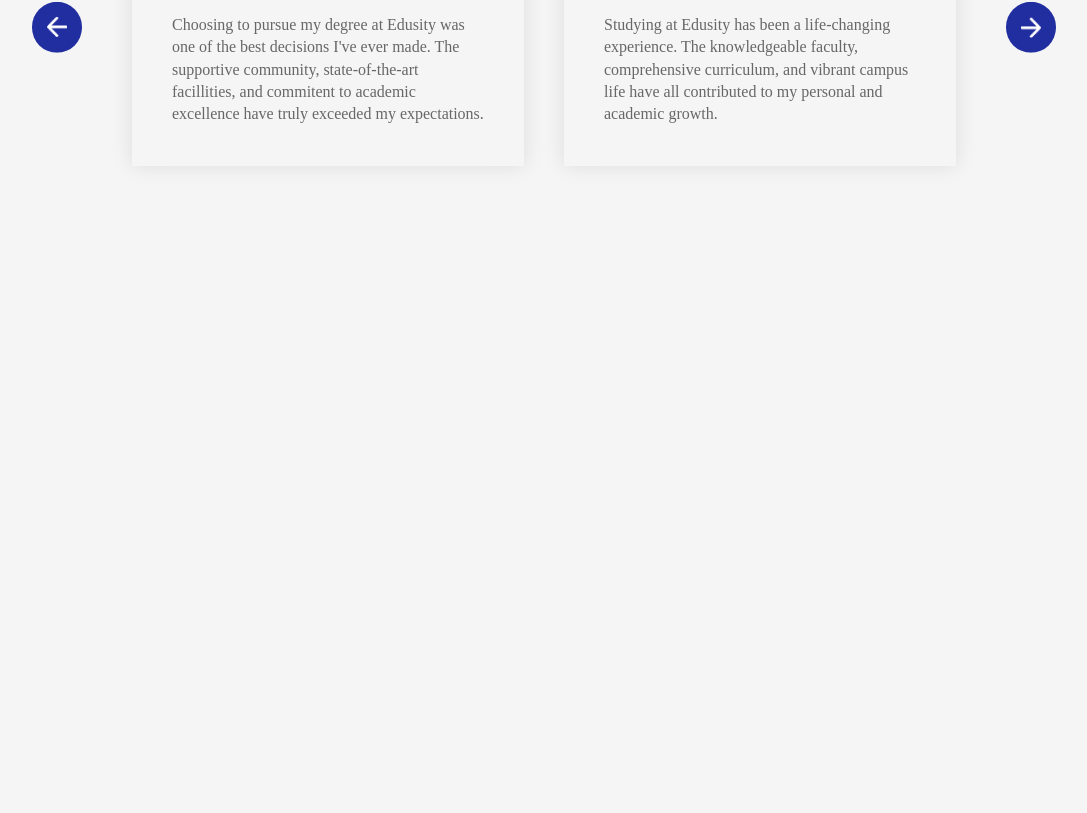
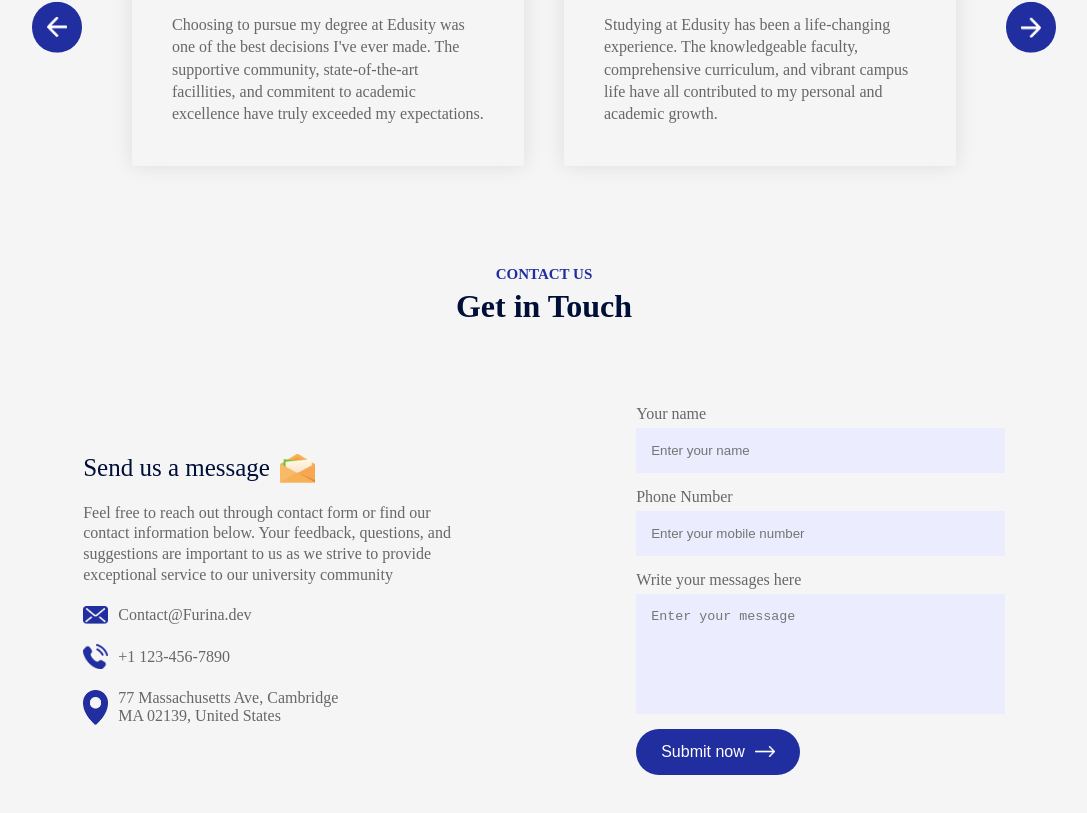
Before and after one commit to universyu/completeRespon, a React (Vite) app: page / in a window 1280 px wide. Shown: the part 2703-3516 px from the top of the page, without its empty margins (96-1183 px from the left). Before the commit the page ends 2969 px from the top, so only its background shows below. Built offline with nearby package versions, Linux system fonts and the light colour scheme.

Commit message:
添加Contact

```diff
--- a/src/App.jsx
+++ b/src/App.jsx
@@ -6,6 +6,7 @@
 import About from "./Components/About/About.jsx";
 import Campus from "./Components/Campus/Campus.jsx";
 import Testimonials from "./Components/Testimonials/Testimonials.jsx";
+import Contact from "./Components/Contact/Contact.jsx";
 
 const App = () => {
     return (
@@ -20,6 +21,8 @@
                 <Campus />
                 <Title subTitle={'TESTIMONIALS'} title={'What Student Says'}></Title>
                 <Testimonials />
+                <Title subTitle={'Contact us'} title={'Get in Touch'}></Title>
+                <Contact />
             </div>
 
         </div>
--- /dev/null
+++ b/src/Components/Contact/Contact.css
@@ -0,0 +1,51 @@
+.contact{
+    margin: 80px auto;
+    max-width: 90%;
+    display: flex;
+    align-items: center;
+    justify-content: space-between;
+}
+.contact-col{
+    flex-basis: 40%;
+    color: #676767;
+}
+.contact-col h3{
+    color: #000f38;
+    font-size: 25px;
+    font-weight: 500;
+    display: flex;
+    align-items: center;
+    margin-bottom: 20px;
+}
+.contact-col h3 img{
+    width: 35px;
+    margin-left: 10px;
+}
+.contact-col p{
+    max-width: 450px;
+    line-height: 1.3;
+}
+.contact-col ul li{
+    display: flex;
+    align-items: center;
+    margin: 20px 0;
+}
+.contact-col ul li img{
+    width: 25px;
+    margin-right: 10px;
+}
+.contact form input, .contact form textarea{
+    display: block;
+    width: 100%;
+    background: #ebecfe;
+    padding: 15px;
+    border: 0;
+    outline: 0;
+    margin-bottom: 15px;
+    margin-top: 5px;
+    resize: none;
+}
+.contact-col span{
+    display: block;
+    margin: 20px 0;
+}
--- /dev/null
+++ b/src/Components/Contact/Contact.jsx
@@ -0,0 +1,64 @@
+import React from 'react';
+import './Contact.css'
+import msg_icon from '../../assets/msg-icon.png'
+import mail_icon from '../../assets/mail-icon.png'
+import phone_icon from '../../assets/phone-icon.png'
+import location_icon from '../../assets/location-icon.png'
+import white_arrow from '../../assets/white-arrow.png'
+
+const Contact = () => {
+    const [result, setResult] = React.useState("");
+
+    const onSubmit = async (event) => {
+        event.preventDefault();
+        setResult("Sending....");
+        const formData = new FormData(event.target);
+
+        formData.append("access_key", "645e94c0-fbb1-421f-8424-d1e16348a700");
+
+        const response = await fetch("https://api.web3forms.com/submit", {
+            method: "POST",
+            body: formData
+        });
+
+        const data = await response.json();
+
+        if (data.success) {
+            setResult("Form Submitted Successfully");
+            event.target.reset();
+        } else {
+            console.log("Error", data);
+            setResult(data.message);
+        }
+    };
+    return (
+        <div className={'contact'}>
+            <div className="contact-col">
+                <h3>Send us a message <img src={msg_icon} alt=""/></h3>
+                <p>Feel free to reach out through contact form or find our contact
+                information below. Your feedback, questions, and suggestions are
+                important to us as we strive to provide exceptional service to our
+                university community</p>
+                <ul>
+                    <li><img src={mail_icon} alt=""/>Contact@Furina.dev</li>
+                    <li><img src={phone_icon} alt=""/>+1 123-456-7890</li>
+                    <li><img src={location_icon} alt=""/>77 Massachusetts Ave, Cambridge<br/> MA 02139, United States</li>
+                </ul>
+            </div>
+            <div className="contact-col">
+                <form onSubmit={onSubmit}>
+                    <label>Your name</label>
+                    <input type="text" name={'name'} placeholder={'Enter your name'} required/>
+                    <label>Phone Number</label>
+                    <input type="tel" name={'phone'} placeholder={'Enter your mobile number'} required/>
+                    <label>Write your messages here</label>
+                    <textarea name="message"  rows="6" placeholder={'Enter your message'} required></textarea>
+                    <button type='submit' className={'btn dark-btn'}>Submit now <img src={white_arrow} alt=""/></button>
+                </form>
+                <span>{result}</span>
+            </div>
+        </div>
+    );
+};
+
+export default Contact;
```
